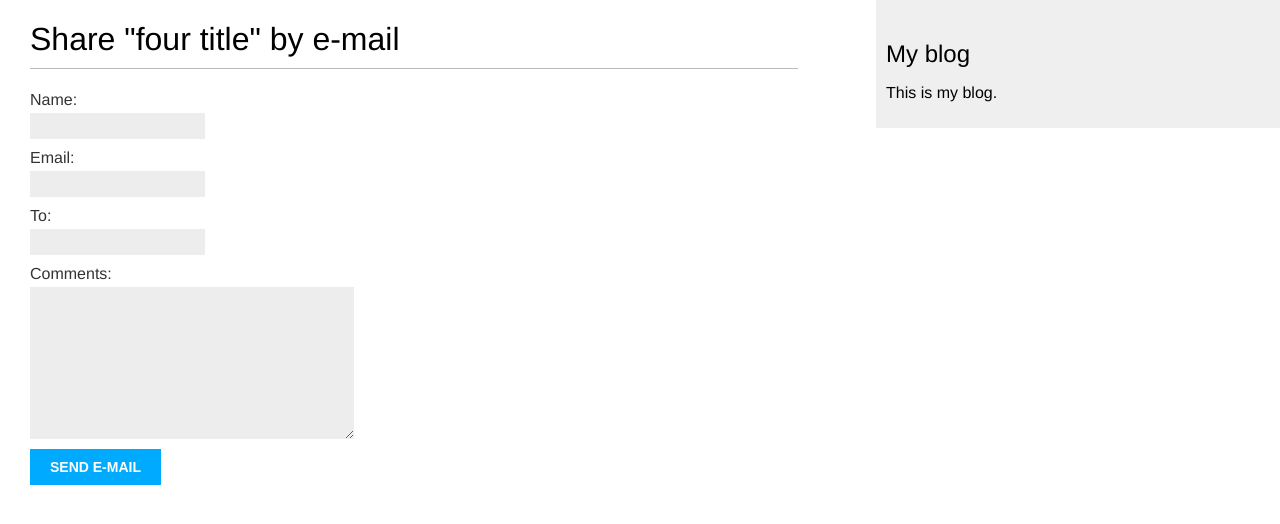
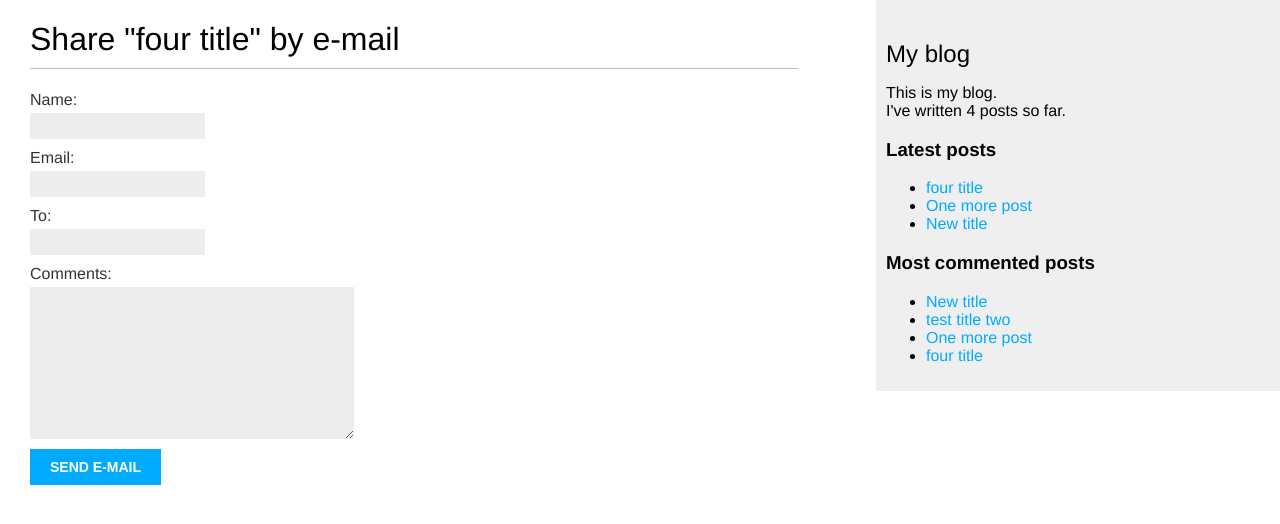
Before and after one commit to AlekseyStogovv/blog2, a Django app: page /blog/5/share/ in a window 1280 px wide. Shown: the top 524 px of the page. Run offline with Django 4.2, Linux system fonts and the light colour scheme; data comes from the database, SQL or seed files in the repository; both versions use the stored data as it was after the commit.

Commit message:
add costom taggs

```diff
--- a/blog/templates/blog/base.html
+++ b/blog/templates/blog/base.html
@@ -1,5 +1,5 @@
+{% load blog_tags %}
 {% load static %}
-
 <!DOCTYPE html>
 <html>
 <head>
@@ -13,7 +13,20 @@
     </div>
     <div id="sidebar">
         <h2> My blog</h2>
-        <p>This is my blog.</p>
+        <p>This is my blog.
+            <br>I've written {% total_posts %} posts so far.
+        </p>
+        <h3>Latest posts</h3>
+        {% show_latest_posts 3 %}
+        <h3>Most commented posts</h3>
+        {% get_most_commented_posts as most_commented_posts %}
+        <ul>
+            {% for post in most_commented_posts %}
+            <li>
+                <a href="{{ post.get_absolute_url }}">{{ post.title }}</a>
+            </li>
+            {% endfor %}
+        </ul>
     </div>
 </body>
 </html>
--- /dev/null
+++ b/blog/templates/blog/post/latest_posts.html
@@ -0,0 +1,7 @@
+<ul>
+    {% for post in latest_posts %}
+        <li>
+            <a href="{{ post.get_absolute_url }}">{{ post.title }}</a>
+        </li>
+    {% endfor %}
+</ul>
--- a/blog/templates/blog/post/list.html
+++ b/blog/templates/blog/post/list.html
@@ -25,6 +25,7 @@
             Published {{ post.publish }} by {{ post.author }}
         </p>
         {{ post.body|truncatewords:30|linebreaks }}
+
     {% endfor %}
     {% include "pagination.html" with page=posts %}
 {% endblock %}
--- /dev/null
+++ b/blog/templatetags/blog_tags.py
@@ -0,0 +1,23 @@
+from django import template
+from django.db.models import Count
+
+from blog.models import Post
+
+register = template.Library()
+
+@register.simple_tag
+def total_posts():
+    return Post.published.count()
+
+
+@register.inclusion_tag('blog/post/latest_posts.html')
+def show_latest_posts(count=5):
+    latest_posts = Post.published.order_by('-publish')[:count]
+    return {'latest_posts': latest_posts}
+
+
+@register.simple_tag
+def get_most_commented_posts(count=5):
+    return Post.published.annotate(
+        total_comments=Count('comments')
+    ).order_by('-total_comments')[:count]
--- a/blog/views.py
+++ b/blog/views.py
@@ -1,6 +1,7 @@
 from django.core.mail import send_mail
 from django.shortcuts import render, get_object_or_404
 from taggit.models import Tag
+from django.db.models import Count
 
 from .models import Post, Comment
 from django.core.paginator import Paginator, EmptyPage, PageNotAnInteger
@@ -63,10 +64,14 @@ def post_detail(request, year, month, day, post):
                              publish__day=day)
     comments = post.comments.filter(active=True)
     form = CommentForm
+    post_tags_ids = post.tags.values_list('id', flat=True)
+    similar_posts = Post.published.filter(tags__in=post_tags_ids).exclude(id=post.id)
+    similar_posts = similar_posts.annotate(same_tags=Count('tags')).order_by('-same_tags','-publish')[:4]
 
     return render(request, 'blog/post/detail.html', {'post': post,
                                                      'comments': comments,
-                                                     'form': form})
+                                                     'form': form,
+                                                     'similar_posts': similar_posts})
 
 @require_POST
 def post_comment(request, post_id):
```
Also changed, not shown: blog/templates/blog/post/detail.html (+7 -0 lines), blog/templatetags/__init__.py (added), db.sqlite3.
